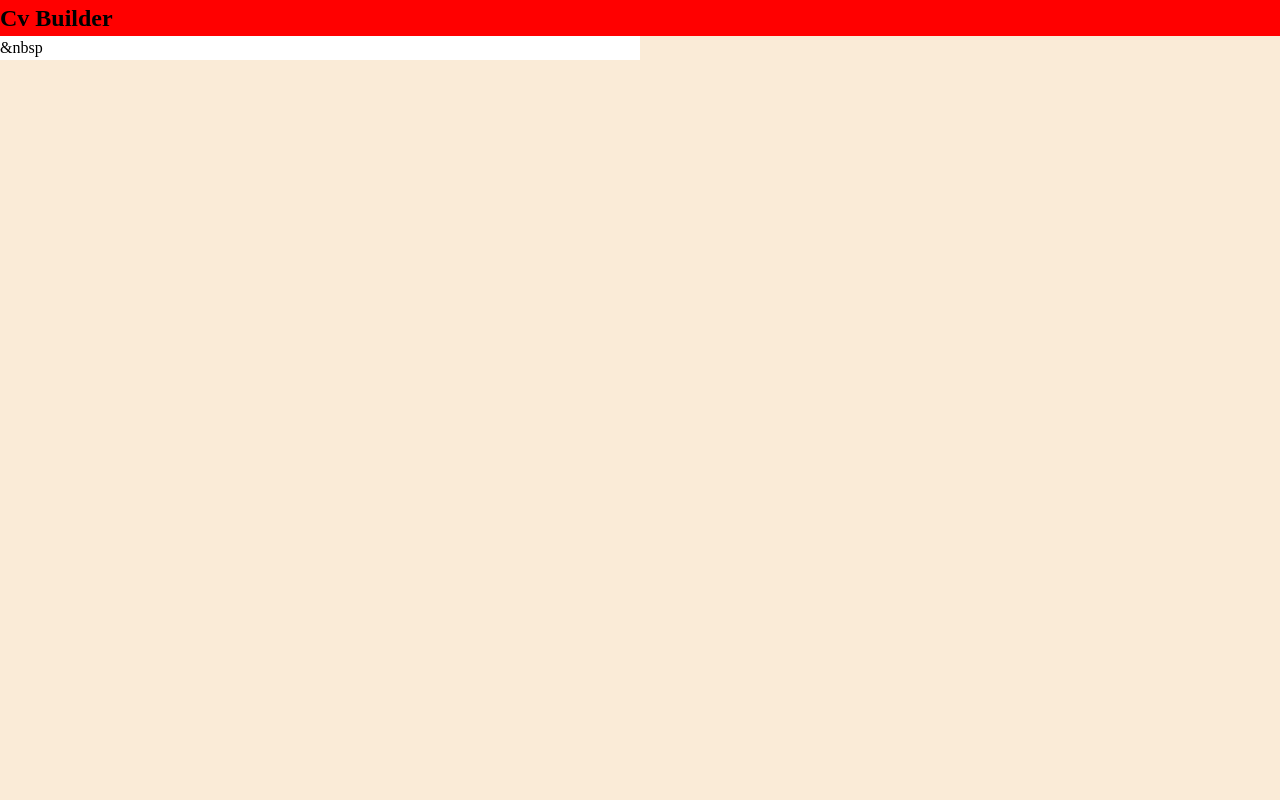
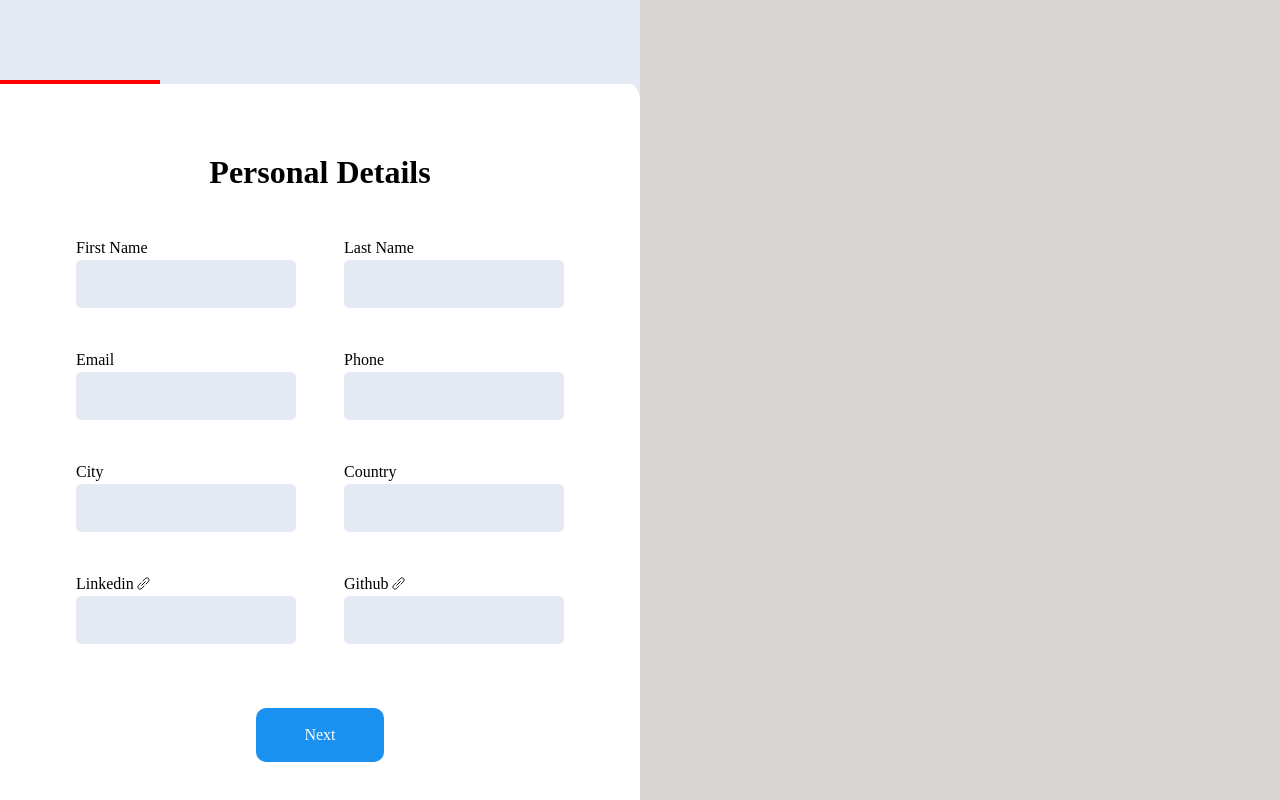
Before and after one commit to FrontEndMaestro/CV-Application, a React (Vite) app: page / in a window 1280 px wide. Built offline with nearby package versions, Linux system fonts and the light colour scheme.

Commit message:
feat: implement personal details component

```diff
--- a/src/App.css
+++ b/src/App.css
@@ -1,3 +1,4 @@
 .heading {
   background-color: red;
+  flex: 1;
 }
--- a/src/App.jsx
+++ b/src/App.jsx
@@ -2,11 +2,12 @@ import { useState } from "react";
 
 import "./App.css";
 import Display from "./components/DisplayCV";
+import AddDetails from "./components/AddDetails";
 
 function App() {
   return (
     <>
-      <h2 className="heading">Cv Builder</h2>
+      <AddDetails></AddDetails>
       <Display></Display>
     </>
   );
--- /dev/null
+++ b/src/components/AddDetails.jsx
@@ -0,0 +1,31 @@
+import "../styles/addDetails.css";
+import PersonalDetails from "./PersonalDetails";
+export default function AddDetails() {
+  function renderNextForm() {
+    return (
+      <div className="add-details-wrapper">
+        <div className="progress-bar">
+          <div className="progress"></div>
+        </div>
+        <PersonalDetails></PersonalDetails>
+        <button className="next" onClick={renderNextForm}>
+          Next
+        </button>
+      </div>
+    );
+  }
+
+  return (
+    <>
+      <div className="add-details-wrapper">
+        <div className="progress-bar">
+          <div className="progress"></div>
+        </div>
+        <PersonalDetails></PersonalDetails>
+        <button className="next" onClick={renderNextForm}>
+          Next
+        </button>
+      </div>
+    </>
+  );
+}
--- a/src/components/DisplayCV.jsx
+++ b/src/components/DisplayCV.jsx
@@ -1,5 +1,5 @@
 import "../styles/displayCV.css";
 
 export default function DisplayCV() {
-  return <div className="display-container"> &nbsp</div>;
+  return <div className="display-container"></div>;
 }
--- /dev/null
+++ b/src/components/Input.jsx
@@ -0,0 +1,30 @@
+import "../styles/Input.css";
+
+export default function Input({ name, labelText, type }) {
+  return (
+    <label for={name}>
+      <p>
+        {labelText}
+        {labelText == "Linkedin" || labelText == "Github" ? (
+          <svg
+            xmlns="http://www.w3.org/2000/svg"
+            width="15"
+            height="15"
+            viewBox="0 0 24 24"
+          >
+            <path
+              fill="none"
+              stroke="currentColor"
+              stroke-linecap="round"
+              stroke-linejoin="round"
+              stroke-width="1.5"
+              d="m15.988 13l3.902-3.902c1.437-1.437 1.485-3.718.107-5.095c-1.377-1.378-3.658-1.33-5.095.107L11 8.012m2 7.95l-3.892 3.88c-1.432 1.43-3.64 1.615-5.082.107c-1.442-1.507-1.326-3.639.107-5.068L8.025 11M9 15l6-6"
+            />
+          </svg>
+        ) : null}
+      </p>
+
+      <input name={name} id={name} type={type}></input>
+    </label>
+  );
+}
--- /dev/null
+++ b/src/components/PersonalDetails.jsx
@@ -0,0 +1,25 @@
+import "../styles/personalDetails.css";
+import Input from "./Input";
+export default function PersonalDetails() {
+  return (
+    <form>
+      <h1>Personal Details</h1>
+      <div className="input-wrapper">
+        <Input name="first-name" labelText="First Name" type="text"></Input>
+        <Input name="last-name" labelText="Last Name" type="text"></Input>
+      </div>
+      <div className="input-wrapper">
+        <Input name="email" labelText="Email" type="email"></Input>
+        <Input name="phone" labelText="Phone" type="phone"></Input>
+      </div>
+      <div className="input-wrapper">
+        <Input name="city" labelText="City" type="text"></Input>
+        <Input name="country" labelText="Country" type="text"></Input>
+      </div>
+      <div className="input-wrapper">
+        <Input name="linkedin" labelText="Linkedin" type="text"></Input>
+        <Input name="github" labelText="Github" type="text"></Input>
+      </div>
+    </form>
+  );
+}
--- a/src/index.css
+++ b/src/index.css
@@ -17,11 +17,6 @@
 body {
   line-height: 1.5;
   -webkit-font-smoothing: antialiased;
-  background-color: antiquewhite;
-  min-height: 100vh;
-  display: flex;
-  flex-direction: column;
-  width: 100%;
 }
 
 img,
@@ -66,3 +61,11 @@ h6 {
 #__next {
   isolation: isolate;
 }
+
+#root {
+  background-color: rgb(229, 233, 243);
+  min-height: 100vh;
+  display: flex;
+
+  width: 100%;
+}
--- /dev/null
+++ b/src/styles/Input.css
@@ -0,0 +1,24 @@
+input {
+  height: 6vh;
+  outline: none;
+  border: none;
+  background-color: var(--input-bg);
+  border-radius: 5px;
+  padding: 5px 10px;
+}
+
+label {
+  display: flex;
+  flex-direction: column;
+  width: 70%;
+}
+
+input:focus {
+  border-bottom: 5px solid rgb(26, 145, 240);
+}
+
+label p {
+  display: flex;
+  gap: 0.2vw;
+  align-items: center;
+}
--- /dev/null
+++ b/src/styles/addDetails.css
@@ -0,0 +1,40 @@
+.add-details-wrapper {
+  --input-bg: rgb(229, 233, 243);
+  background-color: white;
+  flex: 1;
+  min-height: 100%;
+  display: flex;
+  flex-direction: column;
+  align-items: center;
+  margin-top: 5rem;
+  border-radius: 0px 20px 0px 0px;
+}
+
+.progress-bar {
+  height: 0.25em;
+  display: inline-block;
+  width: 100%;
+  background-color: var(--input-bg);
+}
+
+.progress-bar .progress {
+  width: 25%;
+  height: 100%;
+  background-color: red;
+}
+
+button {
+  background-color: rgb(26, 145, 240);
+  outline: none;
+  border: none;
+  width: 20%;
+  margin-bottom: 3vw;
+  padding: 15px 10px;
+  color: white;
+  border-radius: 10px;
+}
+
+button:hover {
+  background-color: rgb(2, 133, 241);
+  cursor: grab;
+}
--- a/src/styles/displayCV.css
+++ b/src/styles/displayCV.css
@@ -1,5 +1,6 @@
 .display-container {
   width: 50%;
-  height: 100%;
-  background-color: white;
+  min-height: 100%;
+  background-color: rgb(216, 213, 213);
+  flex: 1;
 }
--- /dev/null
+++ b/src/styles/personalDetails.css
@@ -0,0 +1,17 @@
+.input-wrapper {
+  display: flex;
+  gap: 3rem;
+  flex: 1;
+}
+
+form {
+  display: flex;
+  flex-direction: column;
+  justify-content: center;
+  align-items: center;
+  gap: 5vh;
+}
+
+form {
+  margin: auto 0;
+}
```
